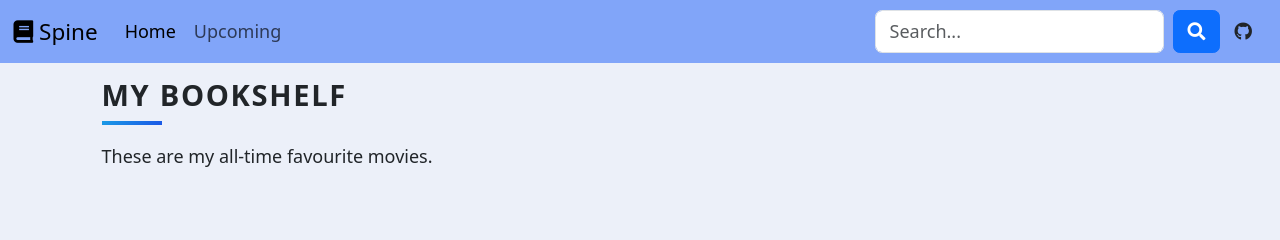
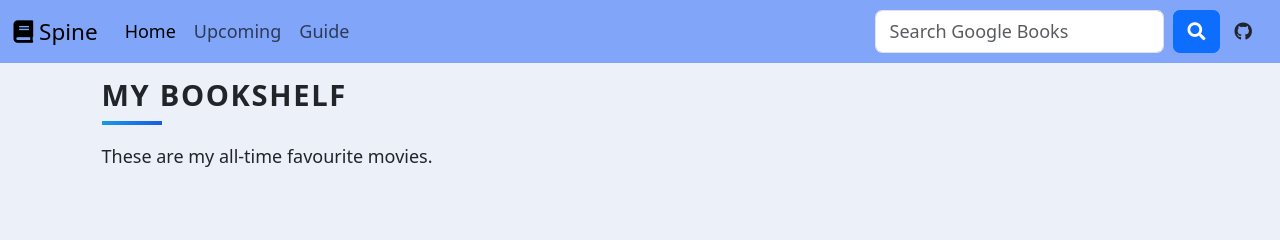
Before and after one commit to Punllarena/Spine-Bookshelf-Manager, a Flask app: page / in a window 1280 px wide. Shown: the top 240 px of the page. Run offline with Flask 3, Linux system fonts and the light colour scheme; some libraries are stand-ins or nearby versions.

Commit message:
Update base.html
- added github repository link.
- added two more tabs, upcoming, and guide. those are for later features.

```diff
--- a/templates/base.html
+++ b/templates/base.html
@@ -51,10 +51,13 @@
         <div class="collapse navbar-collapse" id="navbarExample">
           <ul class="navbar-nav me-auto mb-0">
             <li class="nav-item">
-              <a class="nav-link active" aria-current="page" href="#">Home</a>
+              <a class="nav-link active" aria-current="page" href="{{ url_for('home') }}">Home</a>
             </li>
             <li class="nav-item">
-              <a class="nav-link" aria-current="page" href="#">Upcoming</a>
+              <a class="nav-link" aria-current="page" href="{{ url_for('upcoming') }}">Upcoming</a>
+            </li>
+            <li class="nav-item">
+              <a class="nav-link" aria-current="page" href="{{ url_for('guide') }}">Guide</a>
             </li>
 
           </ul>
@@ -65,7 +68,7 @@
             <input class="form-control me-2"
             name="query"
             type="search"
-            placeholder="Search..."
+            placeholder="Search Google Books"
             aria-label="Search">
             <button class="btn btn-primary" type="submit">
               <i class="fas fa-search"></i>
@@ -73,7 +76,7 @@
           </form>
 
           </div>
-          <a href="#" class="btn button-primary" title="Github repository">
+          <a href="https://github.com/Punllarena/Spine-Bookshelf-Manager" class="btn button-primary" title="Github repository">
             <i class="fab fa-github"></i>
           </a>
         </div>
```
